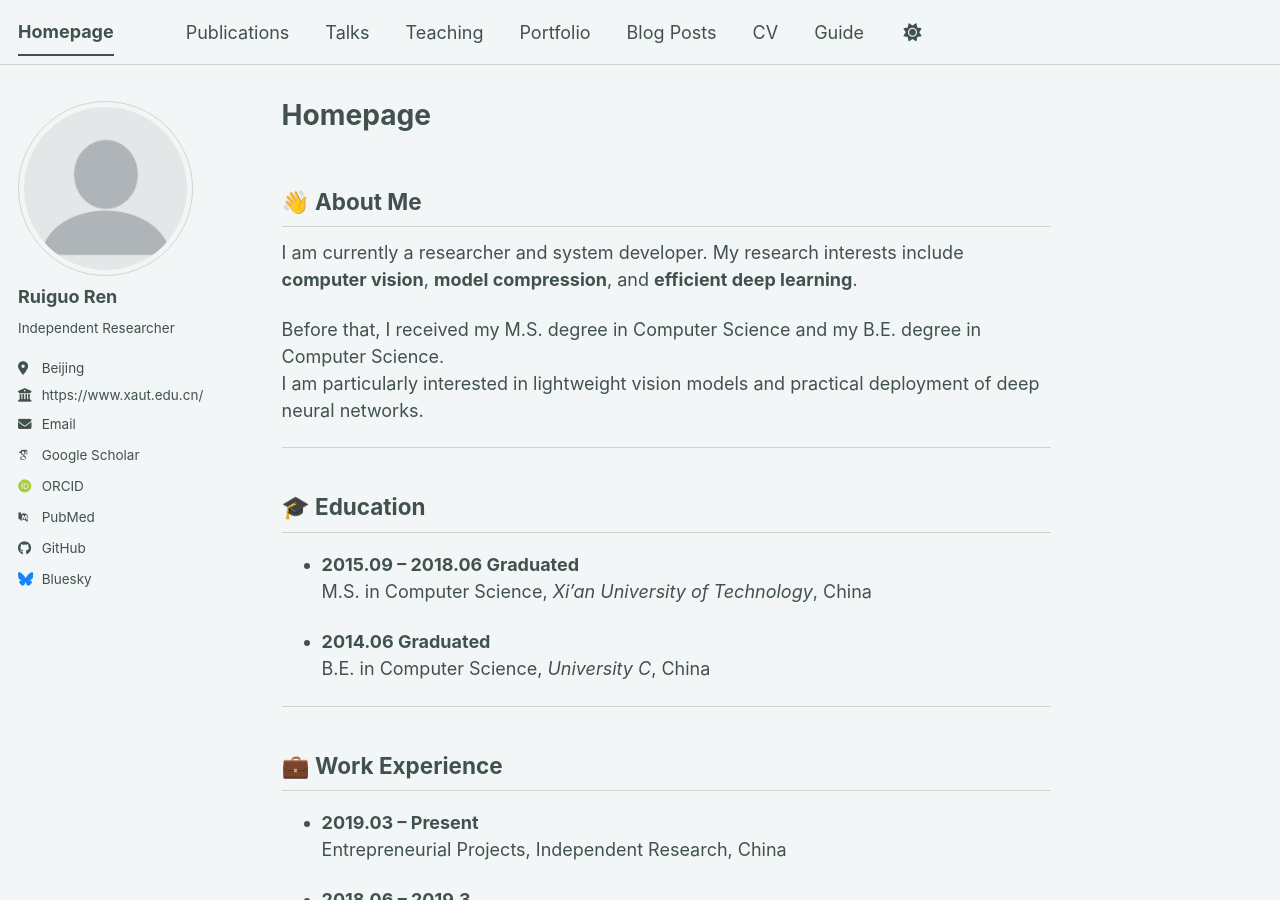
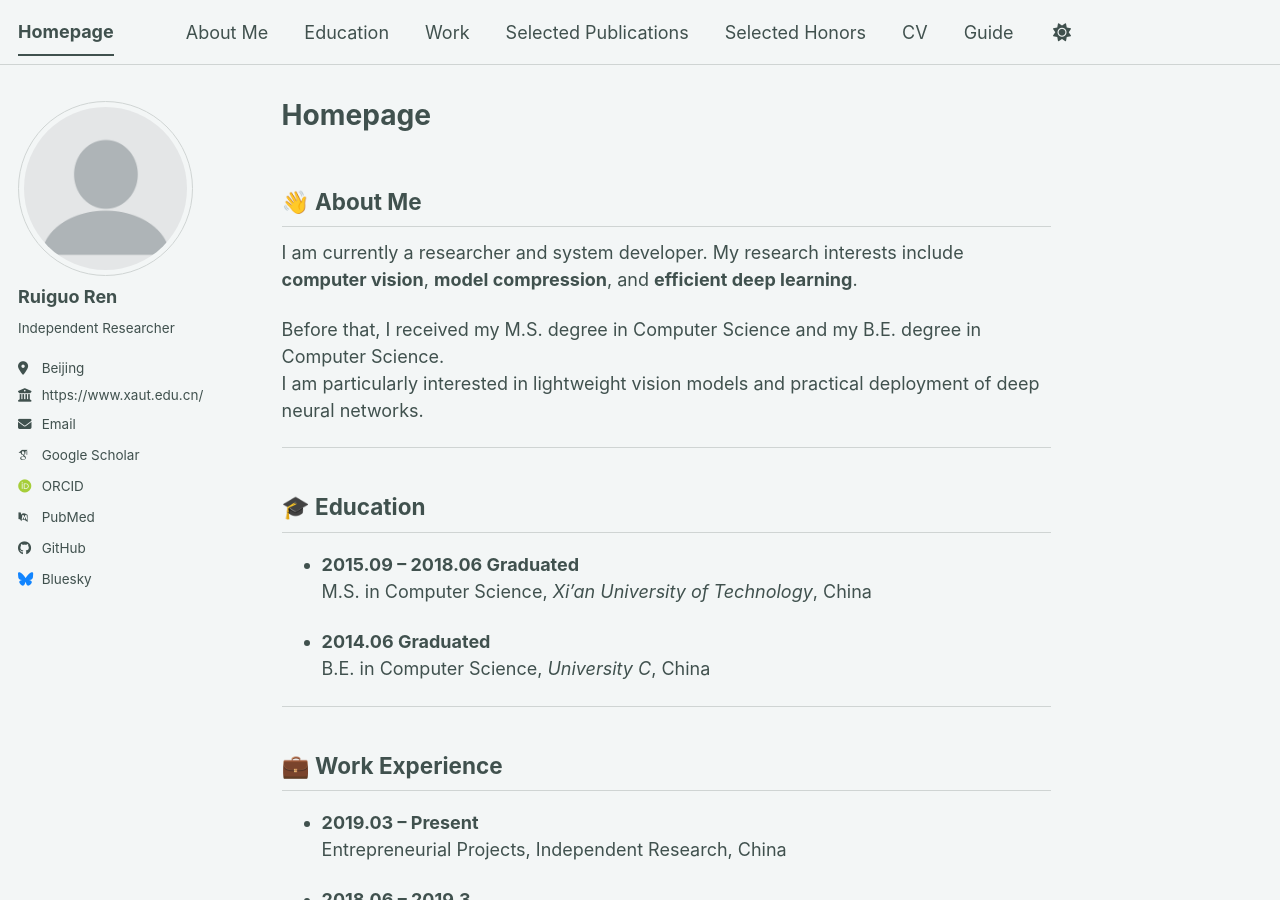
Before and after one commit to rgren-research/rgren-research.github.io, a Jekyll site: the page built from _pages/about.md, in a window 1280 px wide and 900 px high. Built offline with Jekyll 4.4.1, drawn with Linux system fonts in a browser that asks for light colours; some web fonts are replaced; a script bundle is joined from its source files by our own code; library files that are not in the unit come from our copies.

Commit message:
Update navigation.yml

```diff
--- a/_data/navigation.yml
+++ b/_data/navigation.yml
@@ -8,20 +8,20 @@
 #      Markdown formatted page while the second is generated using JSON.
 
 main:
-  - title: "Publications"
-    url: /publications/
+  - title: "About Me"
+    url: /about Me/
 
-  - title: "Talks"
-    url: /talks/
+  - title: "Education"
+    url: /education/
 
-  - title: "Teaching"
-    url: /teaching/
+  - title: "Work"
+    url: /work-experience/
 
-  - title: "Portfolio"
-    url: /portfolio/
+  - title: "Selected Publications"
+    url: /selected-publications/
 
-  - title: "Blog Posts"
-    url: /year-archive/
+  - title: "Selected Honors"
+    url: /selected honors/
 
   - title: "CV"
     url: /cv/
```
